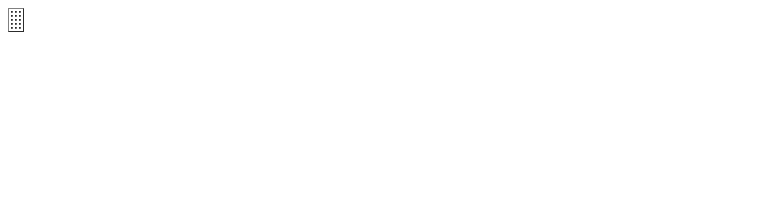
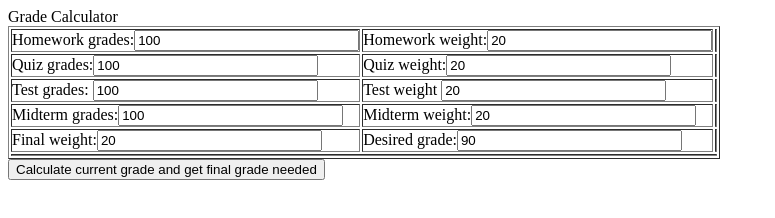
Before and after one commit to DylanDeLancie/gradeCalculator, a plain HTML site: page index.htm in a window 1280 px wide. Shown: the whole page, without its empty margins (0-775 px from the left). Drawn offline with Linux system fonts and the light colour scheme.

Commit message:
GANG GANG

```diff
--- a/index.htm
+++ b/index.htm
@@ -4,41 +4,50 @@
     <meta charset="UTF-8">
     <title>Grade Calculator</title>
     <script src="script.js"></script>
-    <link rel="stylesheet" href="styles.css"/>
+    <link rel="stylesheet" href="stylesheet.css"/>
 </head>
 <body>
 
+<div id="title">Grade Calculator</div>
 
-<table id = "Table" border=”1” cellspacing=”3” cellpadding=”5”>
 
-    <tr id="Homework">
-        <td></td>
-        <td></td>
-        <td></td>
+<table id = "table1" border=”1” cellspacing=”3” cellpadding=”5”>
+
+    <tr id = "hw">
+        <td>Homework grades:<input type="text" id="homework" placeholder="Homework grades" size="25" value="100"></td>
+        <td>Homework weight:<input type="text" id="hwWeight" placeholder="Homework weight" size="25" value ="20"></td>
+        <td id="avgHw" class="c3"></td>
     </tr>
-    <tr id="Quiz">
-        <td></td>
-        <td></td>
-        <td></td>
+    <tr id = "q">
+        <td>Quiz grades:<input type="text" id="quiz" placeholder="Quiz grades" size="25" value = "100"></td>
+        <td>Quiz weight:<input type="text" id="qWeight" placeholder="Quiz weight" size="25" value = "20"></td>
+        <td id = "avgQuiz" class="c3"></td>
+
     </tr>
-    <tr id="Test">
-        <td></td>
-        <td></td>
-        <td></td>
+    <tr id = "t">
+        <td> Test grades: <input type="text" id="test" placeholder="Test grades" size="25" value = "100"></td>
+        <td> Test weight <input type="text" id="tWeight" placeholder="Test weight" size="25" value = "20"></td>
+        <td id = "avgTest" class="c3"></td>
     </tr>
-    <tr id="Midterm">
-        <td></td>
-        <td></td>
-        <td></td>
+    <tr id = "m">
+        <td>Midterm grades:<input type="text" id="midterm" placeholder="Midterm grades" size="25" value = "100"></td>
+        <td>Midterm weight:<input type="text" id="mWeight" placeholder="Midterm weight" size="25" value = "20"></td>
+        <td id = "avgMidterm" class="c3"></td>
     </tr>
-    <tr id="Final">
-        <td></td>
-        <td></td>
-        <td></td>
+    <tr id = "f">
+        <td>Final weight:<input type="text" id="fWeight" placeholder="Final weight" size="25" value = "20"></td>
+        <td>Desired grade:<input type="text" id="dGrade" placeholder="Desired grade" size="25" value = "90"></td>
+        <td id = "totalGrade" class="c3"></td>
+    </tr>
+    <tr id = "finalGrade">
+        <td id = "gradeNeeded" colspan="3"  ></td>
     </tr>
 </table>
 
-
+<button id="getGrade" onclick="calculateCurrentGrade()">Calculate current grade and get final grade needed</button>
+<div id="currentGrade"></div>
+<div id="finalGradeNeeded"></div>
+<div id="error"></div>
 
 </body>
 </html>
```
